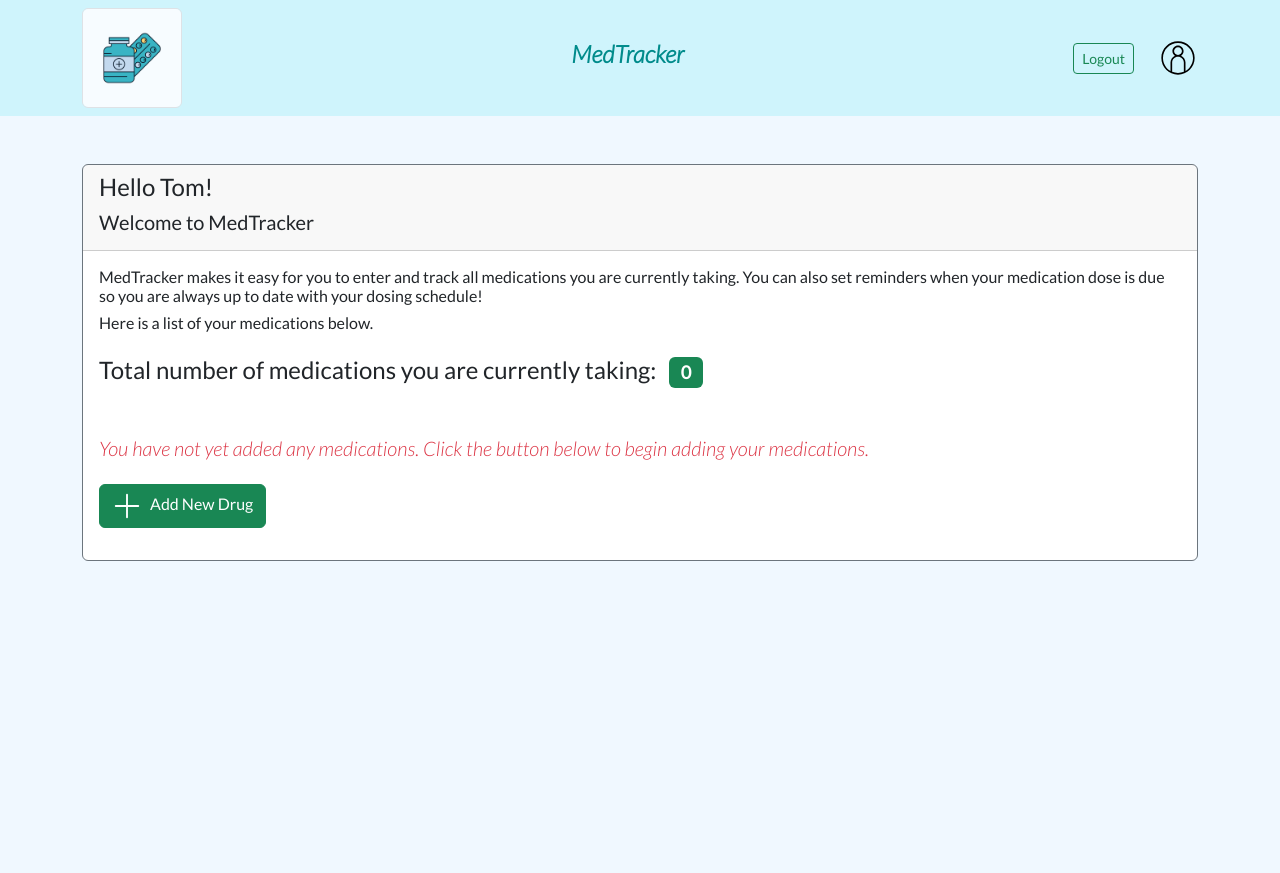
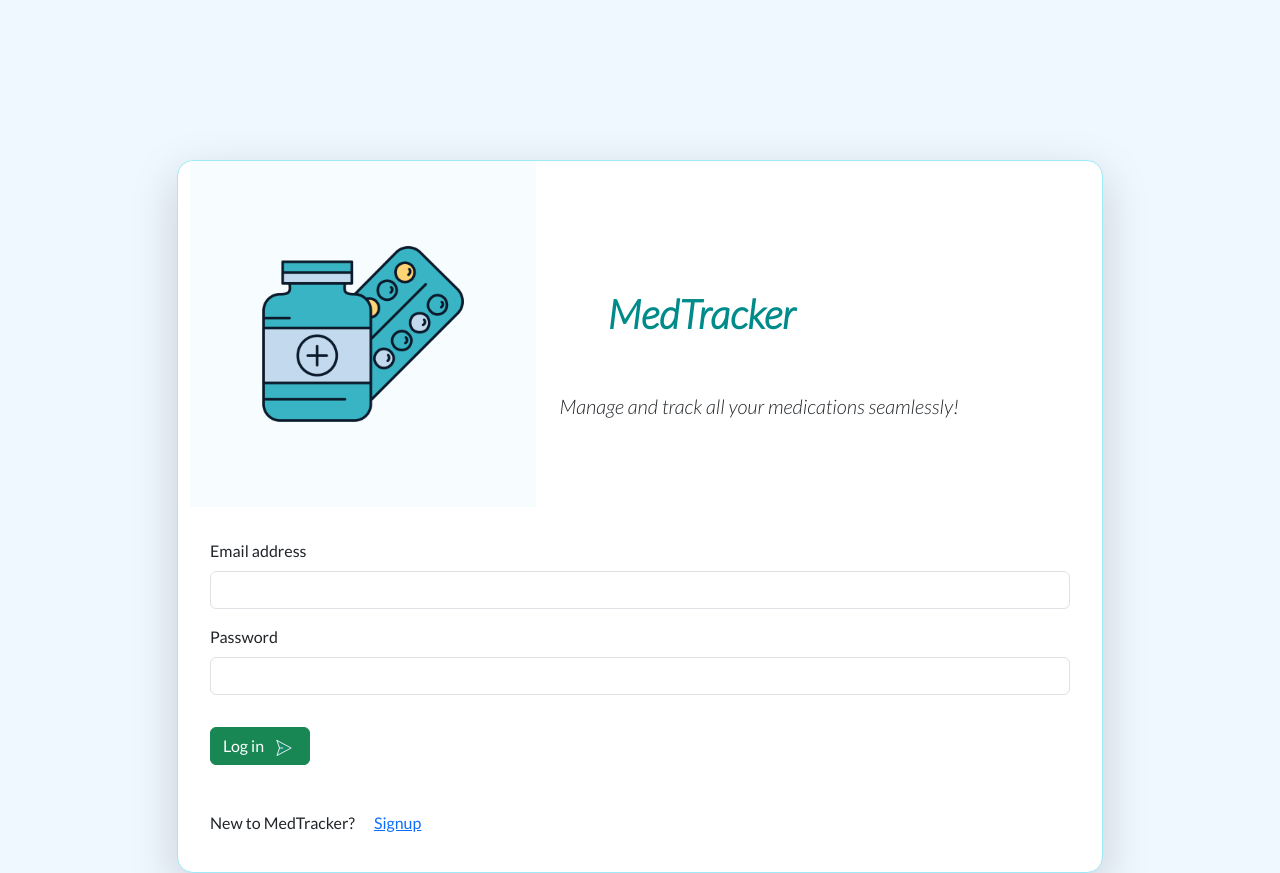
Before and after one commit to tenongene/med-tracker, a React (Create React App) app in the folder client/: page / in a window 1280 px wide. Before the commit the page ends 800 px from the top, so only its background shows below. Built offline with nearby package versions, Linux system fonts and the light colour scheme.

Commit message:
Action and redirect complete

```diff
--- a/client/src/App.js
+++ b/client/src/App.js
@@ -1,17 +1,17 @@
 import { createBrowserRouter, Route, createRoutesFromElements, RouterProvider } from 'react-router-dom';
 import { UserContextProvider } from './contexts/UserContext';
+import { handleSubmitAction } from './contexts/UserContext';
 
 //views and components
-import Home from './views/Home';
+import User from './views/User';
 import Login from './views/Login';
 import Signup from './views/Signup';
 
 const router = createBrowserRouter(
 	createRoutesFromElements(
 		<Route>
-			//TODO
-			<Route path="/" element={<Home />}></Route>
-			<Route path="/login" element={<Login />}></Route>
+			<Route path="/" element={<Login />}></Route>
+			<Route path="/user" element={<User />} action={handleSubmitAction}></Route>
 			<Route path="/signup" element={<Signup />}></Route>
 		</Route>
 	)
--- a/client/src/contexts/UserContext.js
+++ b/client/src/contexts/UserContext.js
@@ -1,6 +1,6 @@
 import { createContext, useState } from 'react';
-import { redirect, Navigate } from 'react-router-dom'; //TODO:
-import toast from 'react-hot-toast';
+import { redirect } from 'react-router-dom';
+// import toast from 'react-hot-toast';
 import axios from 'axios';
 
 export const UserContext = createContext({});
@@ -13,33 +13,16 @@ export const UserContextProvider = ({ children }) => {
 	const [emptyList, setEmptyList] = useState(
 		'You have not yet added any medications. Click the button below to begin adding your medications.'
 	);
-	const successNotify = (input) => toast.success(input);
-	const errorNotify = (input) => toast.error(input);
+	// const successNotify = (input) => toast.success(input);
+	// const errorNotify = (input) => toast.error(input);
 
 	//
 
-	const handleSubmit = (e) => {
-		e.preventDefault();
+	// const handleSubmit = (e) => {
+	// 	e.preventDefault();
 
-		//
-		axios
-			.post('/api/user/login', { email, password })
-			.then((response) => {
-				successNotify(response.data.msg);
-				localStorage.setItem('user', JSON.stringify(response));
-				setDrugList(response.data.drugList);
-				setCount(response.data.drugList.length);
-				setEmptyList('');
-				console.log(response);
-
-				//TODO
-				return <Navigate to="/" replace={true} />;
-			})
-			.catch((error) => {
-				error.response.data.msg ? errorNotify(error.response.data.msg) : errorNotify(error.response.data.error);
-				console.log({ error: error.response.data.error, msg: error.response.data.msg });
-			});
-	};
+	// 	//
+	// };
 
 	return (
 		<UserContext.Provider
@@ -52,7 +35,7 @@ export const UserContextProvider = ({ children }) => {
 				setDrugList,
 				setCount,
 				setEmptyList,
-				handleSubmit,
+				// handleSubmit,
 				setEmail,
 				setPassword,
 			}}>
@@ -60,3 +43,33 @@ export const UserContextProvider = ({ children }) => {
 		</UserContext.Provider>
 	);
 };
+
+export const handleSubmitAction = async ({ request }) => {
+	console.log(request);
+	const data = await request.formData();
+	const payload = {
+		email: data.get('inputEmail'),
+		password: data.get('inputPassword'),
+	};
+	console.log(payload);
+
+	axios
+		.post('/api/user/login', payload)
+		.then((response) => {
+			console.log(response);
+			return response;
+			// successNotify(response.data.msg);
+			// localStorage.setItem('user', JSON.stringify(response));
+			// setDrugList(response.data.drugList);
+			// setCount(response.data.drugList.length);
+			// setEmptyList('');
+			// console.log(response);
+		})
+		.catch((error) => {
+			console.log(error.message);
+			// error.response.data.msg ? errorNotify(error.response.data.msg) : errorNotify(error.response.data.error);
+			// console.log({ error: error.response.data.error, msg: error.response.data.msg });
+		});
+
+	return redirect('/user');
+};
--- a/client/src/views/Login.js
+++ b/client/src/views/Login.js
@@ -1,10 +1,11 @@
 import { useContext } from 'react';
 import { UserContext } from '../contexts/UserContext';
+import { Form } from 'react-router-dom';
 import { Toaster } from 'react-hot-toast';
 
 //
 const Login = () => {
-	const { handleSubmit, email, password, setEmail, setPassword } = useContext(UserContext);
+	const { email, password, setEmail, setPassword } = useContext(UserContext);
 	//
 
 	return (
@@ -27,7 +28,7 @@ const Login = () => {
 							</div>
 						</div>
 						<div className="card-body">
-							<form className="p-3" onSubmit={handleSubmit}>
+							<Form className="p-3" method="post" action="/user">
 								{' '}
 								<div className="mb-3">
 									<label htmlFor="inputEmail" className="form-label">
@@ -40,6 +41,7 @@ const Login = () => {
 										aria-describedby="email"
 										onChange={(e) => setEmail(e.target.value)}
 										value={email}
+										name="inputEmail"
 									/>
 								</div>
 								<div className="mb-3">
@@ -53,6 +55,7 @@ const Login = () => {
 										autoComplete="password"
 										onChange={(e) => setPassword(e.target.value)}
 										value={password}
+										name="inputPassword"
 									/>
 								</div>
 								<button type="submit" className="btn btn-success mt-3">
@@ -67,7 +70,7 @@ const Login = () => {
 										</span>
 									</h6>
 								</div>
-							</form>
+							</Form>
 							<Toaster className="col-10" />
 						</div>
 					</div>
--- a/client/src/views/Home.js
+++ b/client/src/views/User.js
@@ -1,12 +1,14 @@
-import { useContext } from 'react';
-import { UserContext } from '../contexts/UserContext';
+// import { useContext } from 'react';
+import { useActionData } from 'react-router-dom';
+// import { UserContext } from '../contexts/UserContext';
 
 import Navbar from '../components/Navbar';
 import SummaryCard from '../components/SummaryCard';
 import DrugCard from '../components/DrugCard';
 
-function Home() {
-	const { drugList } = useContext(UserContext);
+function User() {
+	const userData = useActionData();
+	// const { drugList } = useContext(UserContext);
 
 	return (
 		<div>
@@ -14,8 +16,8 @@ function Home() {
 			<SummaryCard />
 			<div className="container">
 				<div className="row">
-					{drugList &&
-						drugList.map((drug) => {
+					{userData &&
+						userData.drugList.map((drug) => {
 							return (
 								<DrugCard
 									key={drug.M.drugId.N}
@@ -35,4 +37,4 @@ function Home() {
 	);
 }
 
-export default Home;
+export default User;
```
